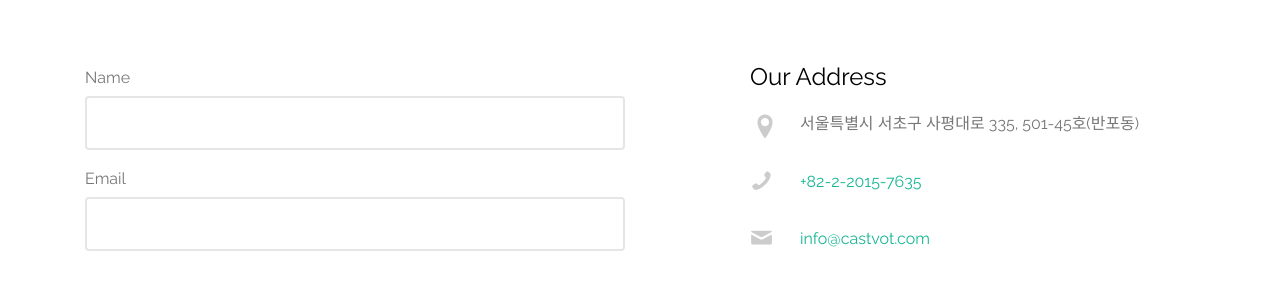
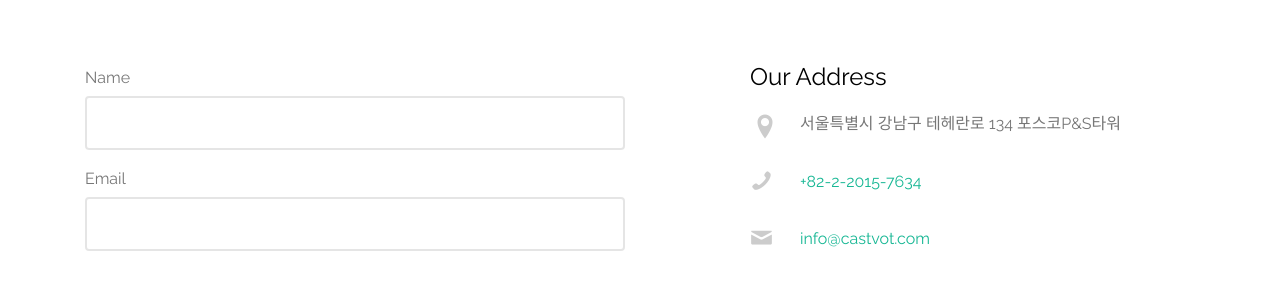
Before and after one commit to castvot/castvot.github.io, a Jekyll site: the page built from contact.html, in a window 1280 px wide and 1400 px high, scrolled down 214 px. Shown: the part 146-428 px from the top of the window. Built offline with Jekyll 4.4.1, drawn with Linux system fonts in a browser that asks for light colours; some web fonts are replaced; some of the changed text lies outside the part shown.

Commit message:
Update company.yml
수정

```diff
--- a/_data/company.yml
+++ b/_data/company.yml
@@ -1,7 +1,7 @@
 name: Casting Vote Solution
 siteurl: castvot.com
-address: 서울특별시 서초구 사평대로 335, 501-45호(반포동)
-tellink: tel://0220157635
-tel: +82-2-2015-7635
+address: 서울특별시 강남구 테헤란로 134 포스코P&S타워
+tellink: tel://0220157634
+tel: +82-2-2015-7634
 email: info@castvot.com
 copyright: "&copy; 2018 Casting Vote Solution Co. Ltd. All Rights Reserved."
```
